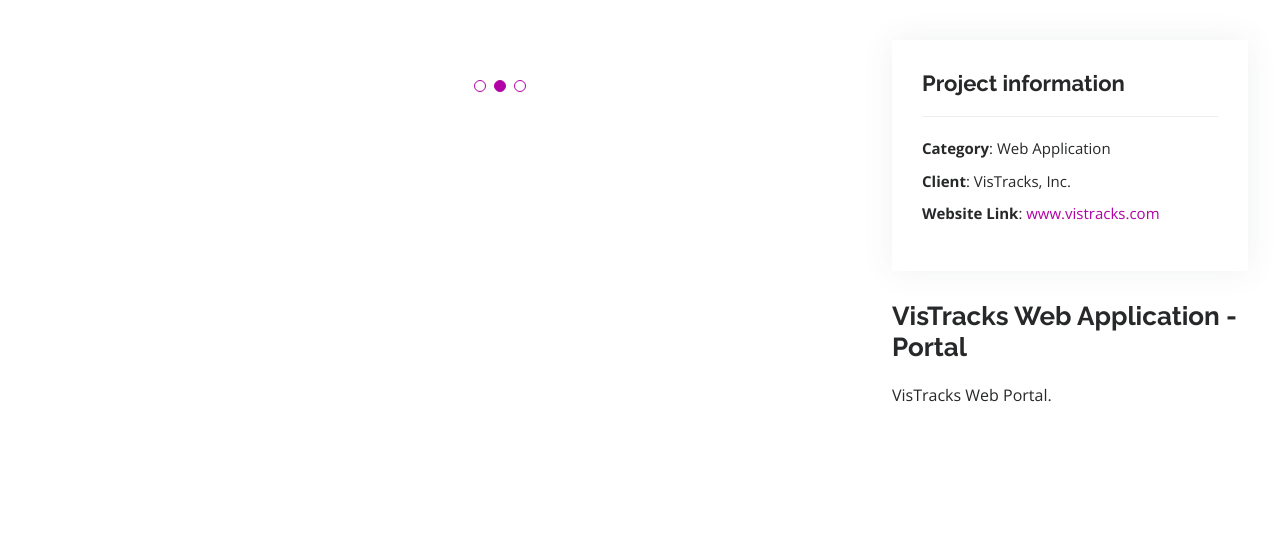
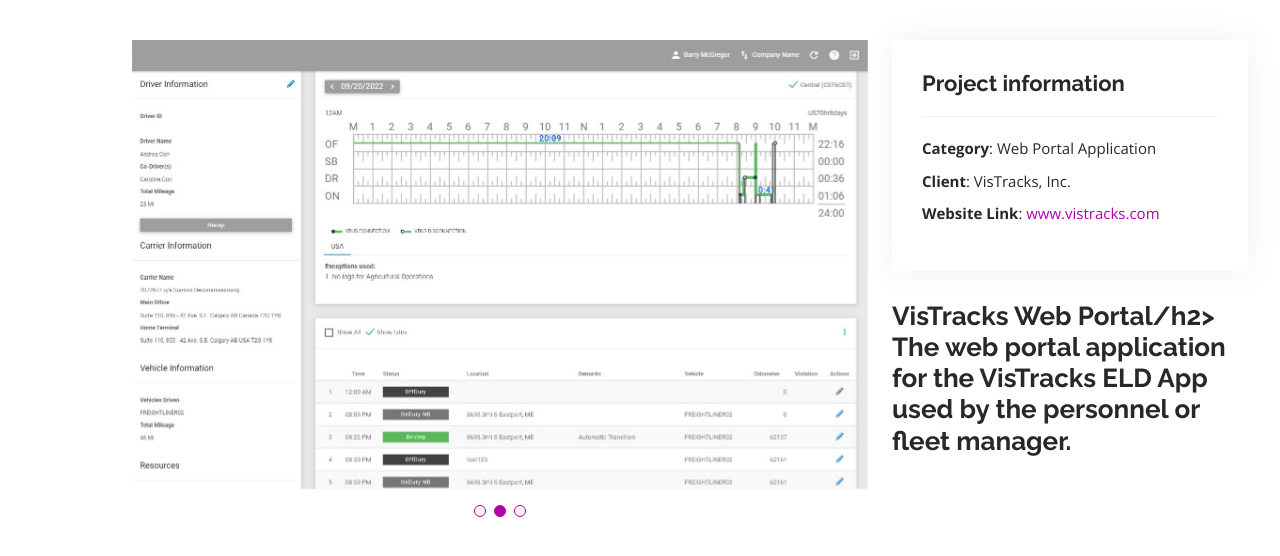
Before and after one commit to preciousmae04/profile, a plain HTML site: page portfolio2-details.html in a window 1280 px wide. Drawn offline with nearby package versions, Linux system fonts and the light colour scheme.

Commit message:
added img on project2

```diff
--- a/portfolio2-details.html
+++ b/portfolio2-details.html
@@ -50,16 +50,17 @@
               <div class="swiper-wrapper align-items-center">
 
                 <div class="swiper-slide">
-                  <img src="assets/img/portfolio/portfolio-details-1.jpg" alt="">
+                  <img src="assets/img/portfolio/project-2.jpg" alt="">
                 </div>
 
                 <div class="swiper-slide">
-                  <img src="assets/img/portfolio/portfolio-details-2.jpg" alt="">
+                  <img src="assets/img/portfolio/project2-1.jpg" alt="">
                 </div>
 
+
                 <div class="swiper-slide">
-                  <img src="assets/img/portfolio/portfolio-details-3.jpg" alt="">
-                </div>
+                    <img src="assets/img/portfolio/project2-2.jpg" alt="">
+                  </div>
 
               </div>
               <div class="swiper-pagination"></div>
@@ -70,15 +71,15 @@
             <div class="portfolio-info">
               <h3>Project information</h3>
               <ul>
-                <li><strong>Category</strong>: Web Application</li>
+                <li><strong>Category</strong>: Web Portal Application</li>
                 <li><strong>Client</strong>: VisTracks, Inc.</li>
                 <li><strong>Website Link</strong>: <a href="https://www.vistracks.com/" target="_blank">www.vistracks.com</a></li>
               </ul>
             </div>
             <div class="portfolio-description">
-              <h2>VisTracks Web Application - Portal</h2>
+              <h2>VisTracks Web Portal/h2>
               <p>
-                VisTracks Web Portal.
+                The web portal application for the VisTracks ELD App used by the personnel or fleet manager.
               </p>
             </div>
           </div>
```
Also changed, not shown: assets/img/portfolio/project2-2.jpg (added).
